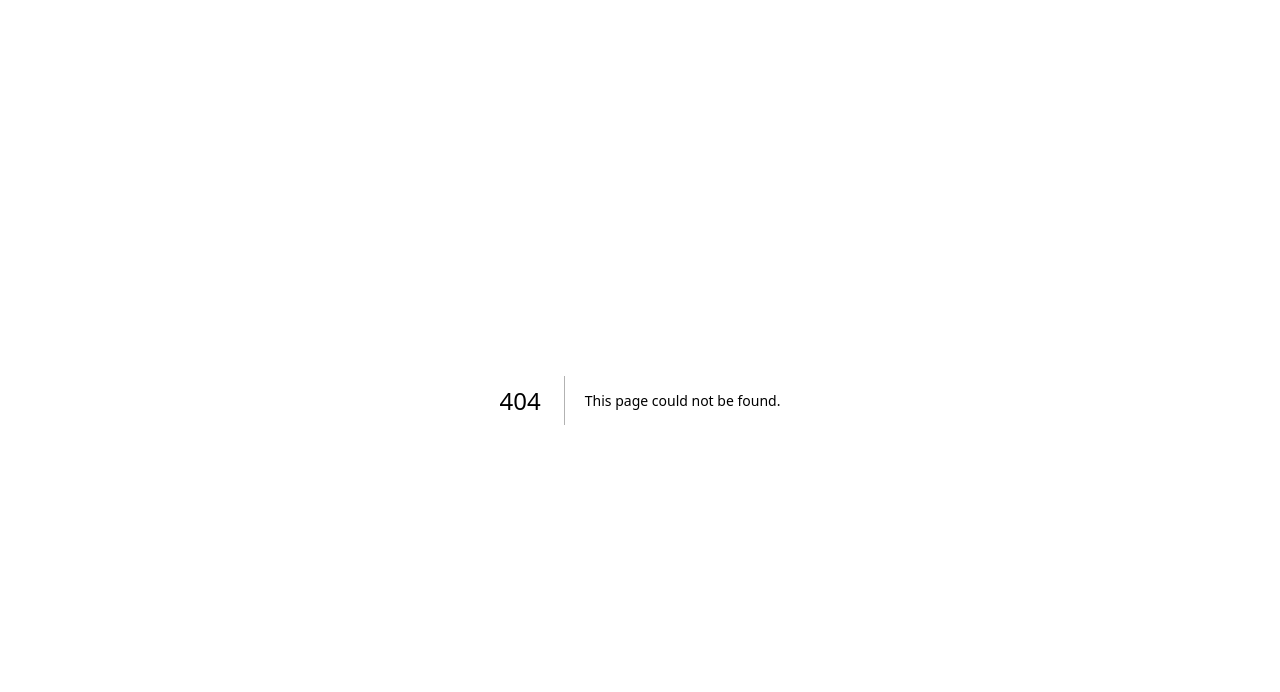
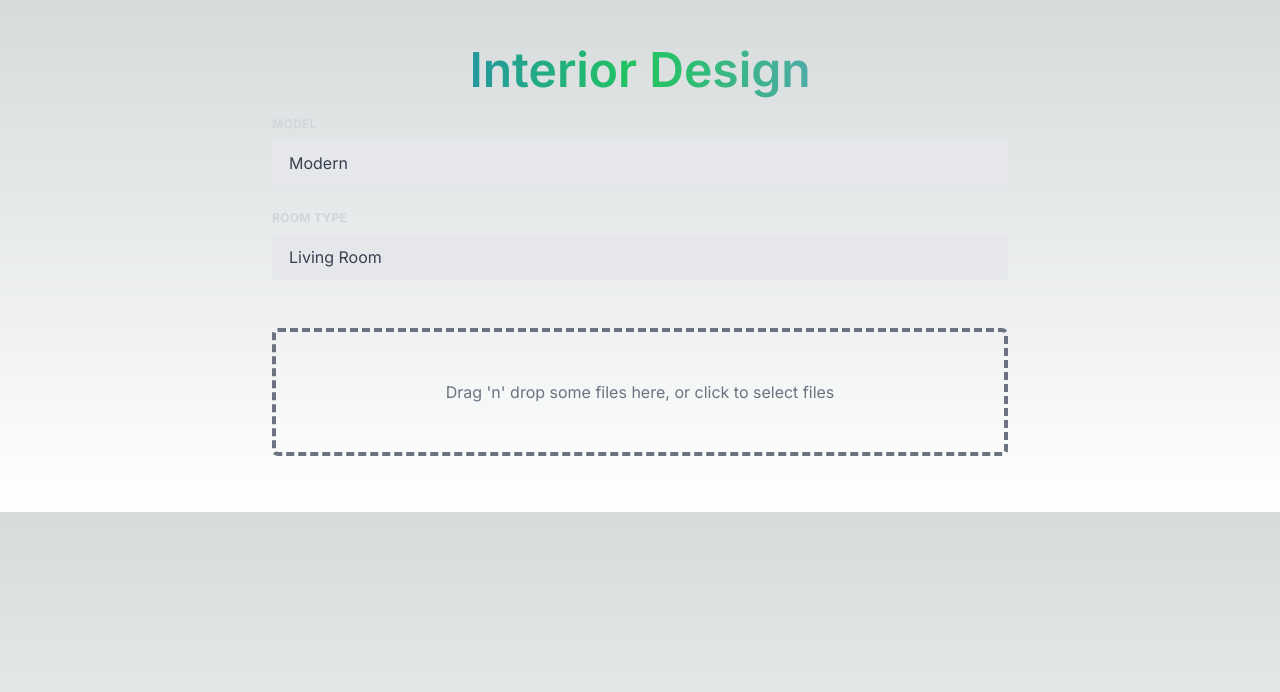
Before and after one commit to quocnhat02/ai_master_fe, a Next.js app: page /interior-design in a window 1280 px wide. Before the commit this address had no page. Shown: the top 692 px of the page. Built offline with nearby package versions, Linux system fonts and the light colour scheme.

Commit message:
interior design room image

```diff
--- /dev/null
+++ b/app/interior-design/actions.ts
@@ -0,0 +1,28 @@
+'use server';
+
+export async function interiorDesign({
+  base64Image,
+  room,
+  theme,
+}: {
+  base64Image: string | null;
+  theme: string;
+  room: string;
+}) {
+  const response = await fetch(
+    'http://localhost:4000/ai-images/interior-design',
+    {
+      method: 'POST',
+      headers: { 'Content-Type': 'application/json' },
+      body: JSON.stringify({
+        image: base64Image,
+        theme,
+        room,
+      }),
+    }
+  );
+
+  const result = await response.json();
+
+  return result;
+}
--- /dev/null
+++ b/app/interior-design/page.tsx
@@ -0,0 +1,156 @@
+'use client';
+
+import React, { useState } from 'react';
+import ImagePreview from '../../components/ui/ImagePreview';
+import Button from '../../components/common/Button';
+import { saveAs } from 'file-saver';
+import { FileRejection } from 'react-dropzone';
+import LoadingSpinner from '@/components/ui/LoadingSpinner';
+import { interiorDesign } from './actions';
+import DropzoneComponent from '@/components/ui/DropzoneComponent';
+
+const themes = ['Modern', 'Vintage', 'Minimalist', 'Professional'];
+const rooms = ['Living Room', 'Dining Room', 'Bedroom', 'Bathroom', 'Office'];
+
+const InteriorDesignPage: React.FC = () => {
+  const [file, setFile] = useState<File | null>(null);
+  const [loading, setLoading] = useState(false);
+  const [error, setError] = useState('');
+  const [outputImage, setOutputImage] = useState<string | null>(null);
+  const [base64Image, setBase64Image] = useState<string | null>(null);
+
+  const [theme, setTheme] = useState('Modern');
+  const [room, setRoom] = useState('Living Room');
+
+  const maxFileSize = 1 * 1024 * 1024;
+
+  const onDrop = (acceptedFiles: File[], rejectedFiles: FileRejection[]) => {
+    if (rejectedFiles.length > 0) {
+      setError('Please upload a PNG or JPEG image less than 1MB.');
+      return;
+    }
+    setError('');
+    setFile(acceptedFiles[0]);
+
+    const reader = new FileReader();
+    reader.readAsDataURL(acceptedFiles[0]);
+    reader.onload = () => {
+      const binaryStr = reader.result as string;
+      setBase64Image(binaryStr);
+    };
+  };
+
+  const handleDelete = () => {
+    setFile(null);
+    setError('');
+    setOutputImage(null);
+  };
+
+  const handleSubmit = async () => {
+    setLoading(true);
+
+    const result = await interiorDesign({
+      base64Image,
+      theme,
+      room,
+    });
+
+    if (result?.error) {
+      setError(result.error);
+      setLoading(false);
+      return;
+    }
+
+    setOutputImage(result.output[1]);
+    setLoading(false);
+  };
+
+  const handleDownload = () => {
+    const timestamp = new Date().toISOString().replace(/[-:.T]/g, '');
+    const fileName = `image_${timestamp}.png`;
+    saveAs(outputImage as string, fileName);
+  };
+
+  return (
+    <div className='max-w-3xl mx-auto my-10 px-4'>
+      <div className='text-center  mb-4'>
+        <h1 className='font-semibold text-transparent text-5xl bg-gradient-to-r from-blue-600 via-green-500 to-indigo-400 bg-clip-text leading-tight'>
+          Interior Design
+        </h1>
+      </div>
+      {/* Dropdown Section */}
+      <section className='w-full mx-auto mb-12'>
+        {/* Models */}
+        <div className='mb-6'>
+          <label
+            className='block uppercase tracking-wide text-gray-300 text-xs font-bold mb-2'
+            htmlFor='themes'
+          >
+            Model
+          </label>
+
+          <select
+            id='themes'
+            className='appearance-none block w-full bg-gray-200 text-gray-700 border border-gray-200 rounded py-3 px-4 mb-3 leading-tight focus:outline-none focus:bg-white focus:border-gray-500'
+            value={theme}
+            onChange={(e) => setTheme(e.target.value)}
+          >
+            {themes.map((t, index) => (
+              <option key={index} value={t}>
+                {t}
+              </option>
+            ))}
+          </select>
+        </div>
+        {/* Room Types */}
+        <div className='mb-6'>
+          <label
+            className='block uppercase tracking-wide text-gray-300 text-xs font-bold mb-2'
+            htmlFor='rooms'
+          >
+            Room Type
+          </label>
+          <select
+            id='rooms'
+            className='appearance-none block w-full bg-gray-200 text-gray-700 border border-gray-200 rounded py-3 px-4 mb-3 leading-tight focus:outline-none focus:bg-white focus:border-gray-500'
+            value={room}
+            onChange={(e) => setRoom(e.target.value)}
+          >
+            {rooms.map((t, index) => (
+              <option key={index} value={t}>
+                {t}
+              </option>
+            ))}
+          </select>
+        </div>
+      </section>
+      <DropzoneComponent onDrop={onDrop} maxFileSize={maxFileSize} />
+
+      {error && (
+        <div className='flex justify-center'>
+          <p className='text-md text-yellow-500'>{error}</p>
+        </div>
+      )}
+      {file && (
+        <div className='w-full flex justify-center my-4'>
+          <Button
+            onClick={handleSubmit}
+            disabled={loading}
+            loading={loading}
+            label='Design this Room'
+          />
+        </div>
+      )}
+      {loading && <LoadingSpinner />}
+      <ImagePreview
+        file={file}
+        outputImage={outputImage}
+        onDelete={handleDelete}
+        onDownload={handleDownload}
+        loading={loading}
+      />
+    </div>
+  );
+};
+
+export default InteriorDesignPage;
--- a/package.json
+++ b/package.json
@@ -9,7 +9,6 @@
     "lint": "next lint"
   },
   "dependencies": {
-    "axios": "^1.7.3",
     "file-saver": "^2.0.5",
     "next": "14.2.5",
     "react": "^18",
```
Also changed, not shown: 1 other file (tests, documents, lock files or other folders).
